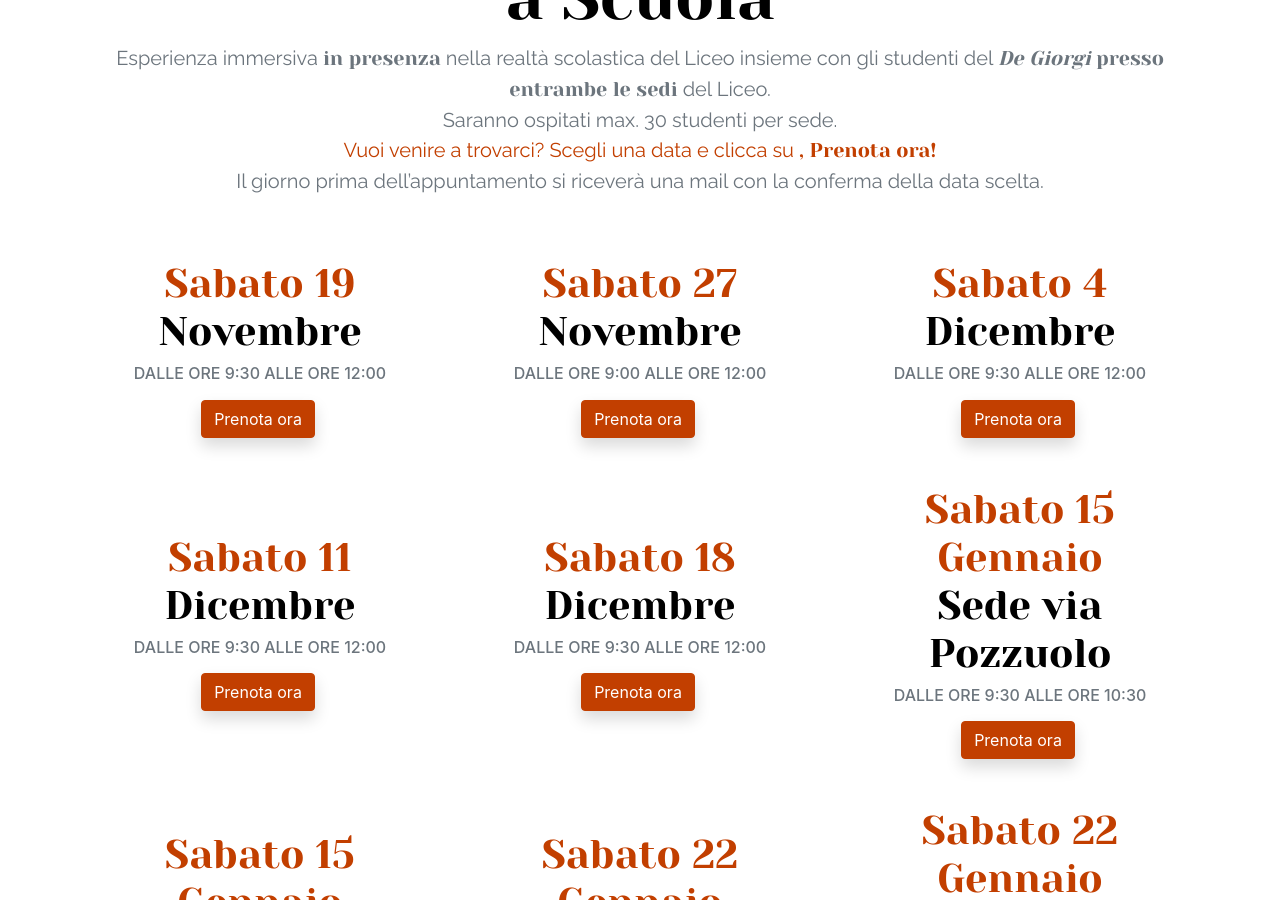
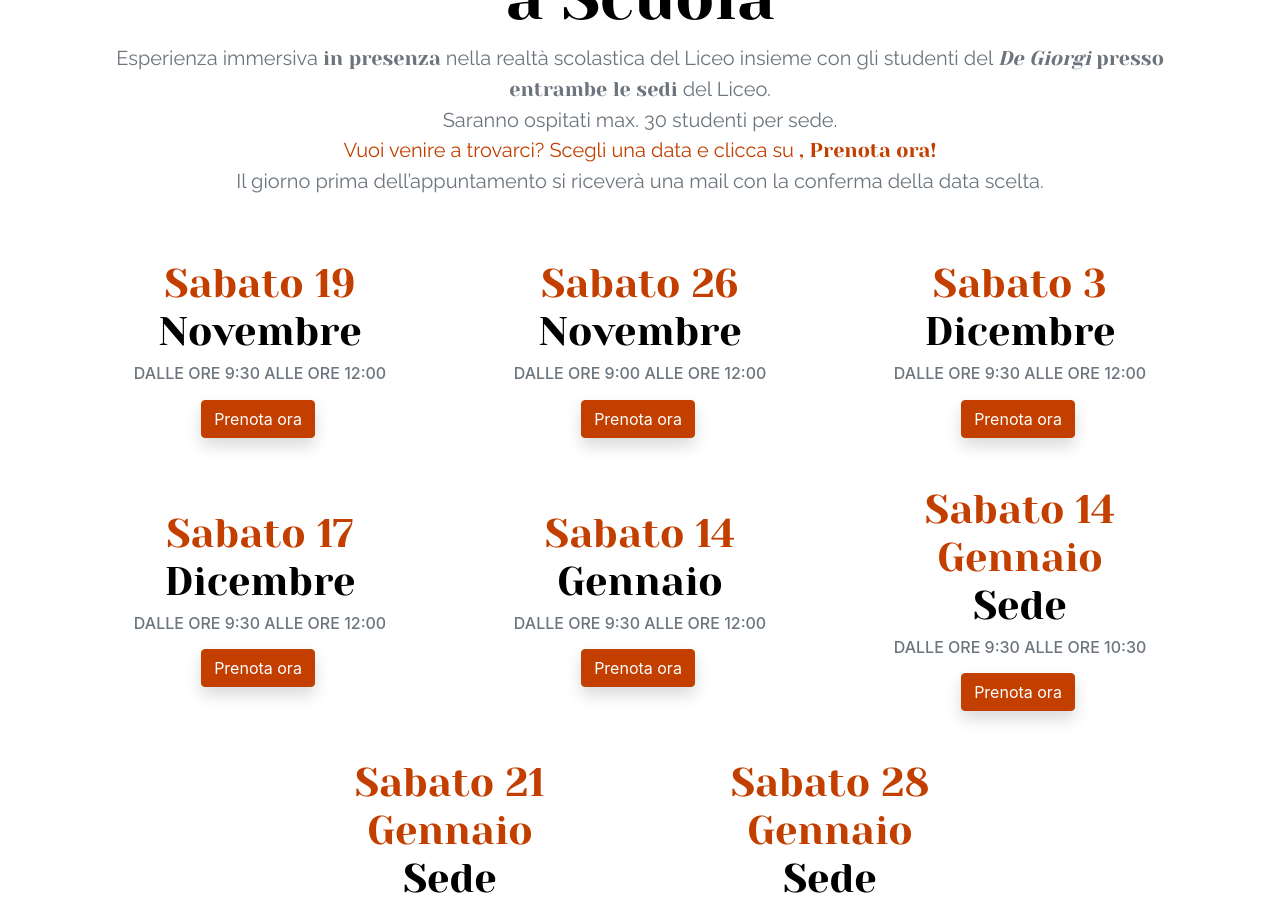
Before and after one commit to PiervitoCreanza/orientamento.liceodegiorgi.edu.it, a Jekyll site: the page built from incontri.html, in a window 1280 px wide and 900 px high, scrolled down 2503 px. Built offline with Jekyll 4.4.1, drawn with Linux system fonts in a browser that asks for light colours; some of the changed text lies outside the part shown.

Commit message:
Updated '_data/incontri.json' via CloudCannon

```diff
--- a/_data/incontri.json
+++ b/_data/incontri.json
@@ -75,52 +75,46 @@
 					"url": "https://forms.gle/LNYMLyJxdfmwiY468"
 				},
 				{
-					"giorno": "Sabato 27 ",
+					"giorno": "Sabato 26",
 					"mese": "Novembre",
 					"orario": "dalle ore 9:00 alle ore 12:00",
-					"url": "https://forms.gle/BRaMYfaAgi6Q2cYh8"
+					"url": ""
 				},
 				{
-					"giorno": "Sabato 4",
+					"giorno": "Sabato 3",
 					"mese": "Dicembre",
 					"orario": "dalle ore 9:30 alle ore 12:00",
-					"url": "https://forms.gle/bdhupw9XzVL2FFje9"
+					"url": ""
 				},
 				{
-					"giorno": "Sabato 11",
+					"giorno": "Sabato 17",
 					"mese": "Dicembre",
 					"orario": "dalle ore 9:30 alle ore 12:00",
-					"url": "https://forms.gle/v8KBmQ9Hrtbqor3C7"
+					"url": ""
 				},
 				{
-					"giorno": "Sabato 18",
-					"mese": "Dicembre",
+					"giorno": "Sabato 14",
+					"mese": "Gennaio",
 					"orario": "dalle ore 9:30 alle ore 12:00",
-					"url": "https://forms.gle/eQtPZr4FsKpHkvaq6"
+					"url": ""
 				},
 				{
-					"giorno": "Sabato 15 Gennaio",
-					"mese": "Sede via Pozzuolo ",
+					"giorno": "Sabato 14 Gennaio",
+					"mese": "Sede ",
 					"orario": "dalle ore 9:30 alle ore 10:30",
-					"url": "https://forms.gle/JQxvPNkbbRbthFBL8"
+					"url": ""
 				},
 				{
-					"giorno": "Sabato 15 Gennaio",
-					"mese": "Sede Centrale",
+					"giorno": "Sabato 21 Gennaio",
+					"mese": "Sede",
 					"orario": "dalle ore 9:30 alle ore 10:30 ",
-					"url": "https://forms.gle/oA2899i3gYw32jew6"
+					"url": ""
 				},
 				{
-					"giorno": "Sabato 22 Gennaio",
-					"mese": "Sede Centrale",
+					"giorno": "Sabato 28 Gennaio",
+					"mese": "Sede",
 					"orario": "dalle ore 9:30 alle ore 10:30",
-					"url": "https://forms.gle/wiUBZDLZLofjKWZS8"
-				},
-				{
-					"giorno": "Sabato 22 Gennaio",
-					"mese": "Sede via Pozzuolo",
-					"orario": "dalle ore 9:30 alle ore 10:30 ",
-					"url": "https://forms.gle/Y6vSnvqPskN8ziT48"
+					"url": ""
 				}
 			]
 		},
```
